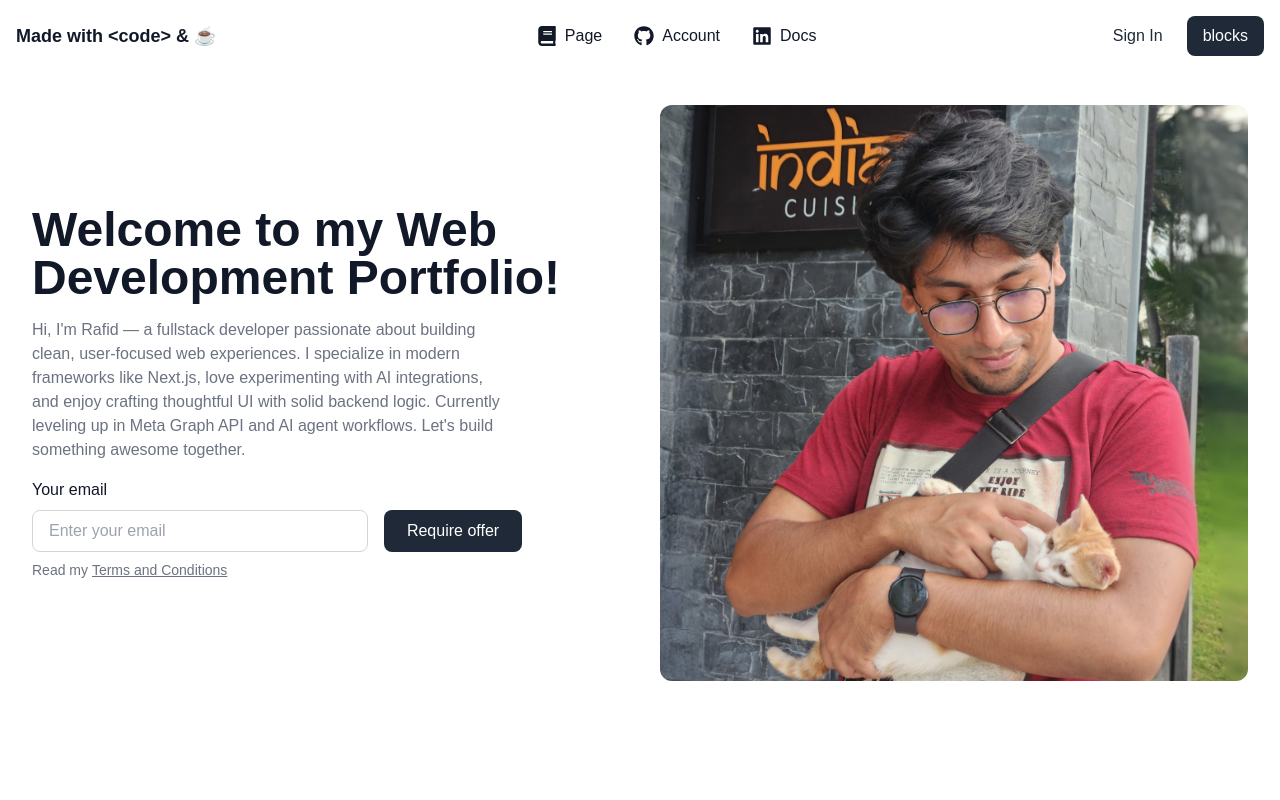
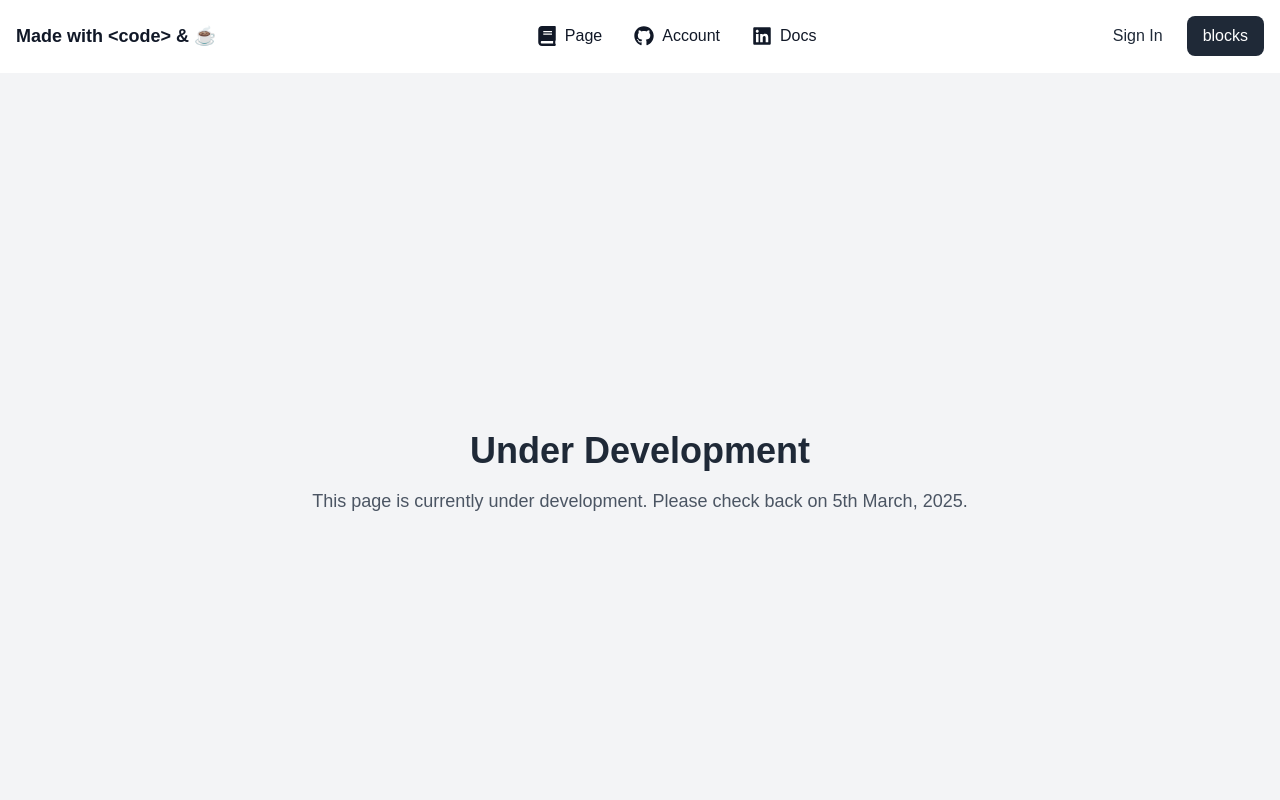
Before and after one commit to rafidrahman1/portfolio-website, a Next.js app: page / in a window 1280 px wide. Shown: the top 800 px of the page. Built offline with nearby package versions, Linux system fonts and the light colour scheme.

Commit message:
underdevelopment page

```diff
--- /dev/null
+++ b/app/(home)/UnderDevelopment.tsx
@@ -0,0 +1,10 @@
+
+
+export default function UnderDevelopment() {
+  return (
+    <div className="flex flex-col items-center justify-center min-h-screen bg-gray-100">
+      <h1 className="text-4xl font-bold text-gray-800 mb-4">Under Development</h1>
+      <p className="text-lg text-gray-600">This page is currently under development. Please check back on 5th March, 2025.</p>
+    </div>
+  );
+}
--- a/app/layout.tsx
+++ b/app/layout.tsx
@@ -3,6 +3,7 @@
 import { SpeedInsights } from "@vercel/speed-insights/next"
 import Footer from "./components/layout/Footer/Footer";
 import Navbar from "./components/layout/Header/Navbar";
+import UnderDevelopment from "./(home)/UnderDevelopment";
 
 export const metadata: Metadata = {
   title: "Rafid Rahman | Fullstack Developer",
@@ -18,7 +19,7 @@
     <html lang="en">
       <body>
       <Navbar/>
-        {children}
+        <UnderDevelopment/>
       <Footer/>
       <SpeedInsights/>
       </body>
```
